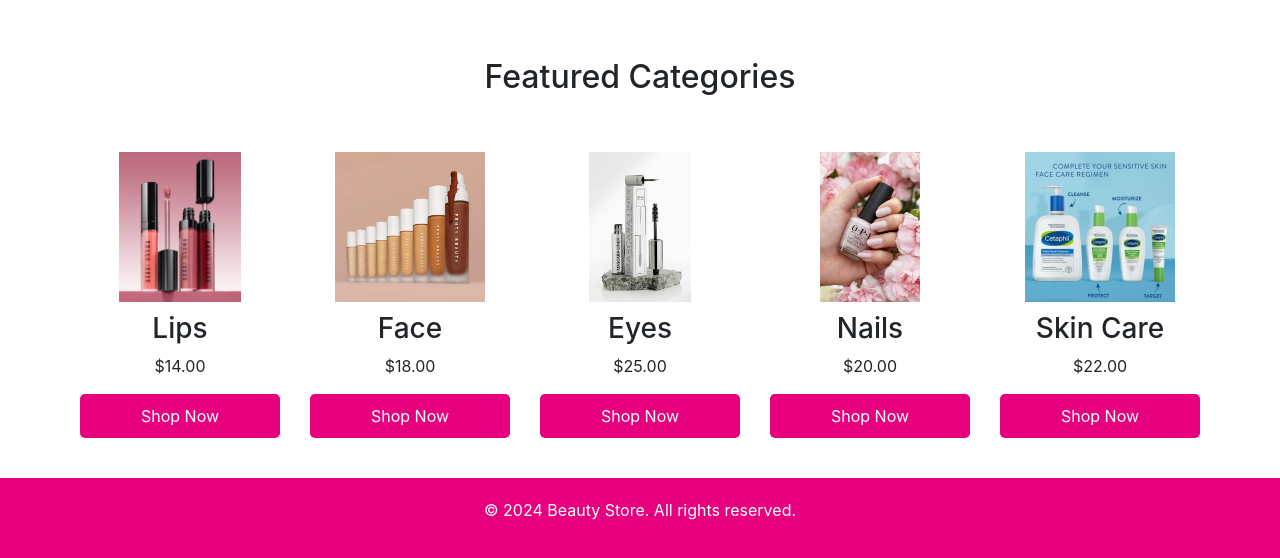
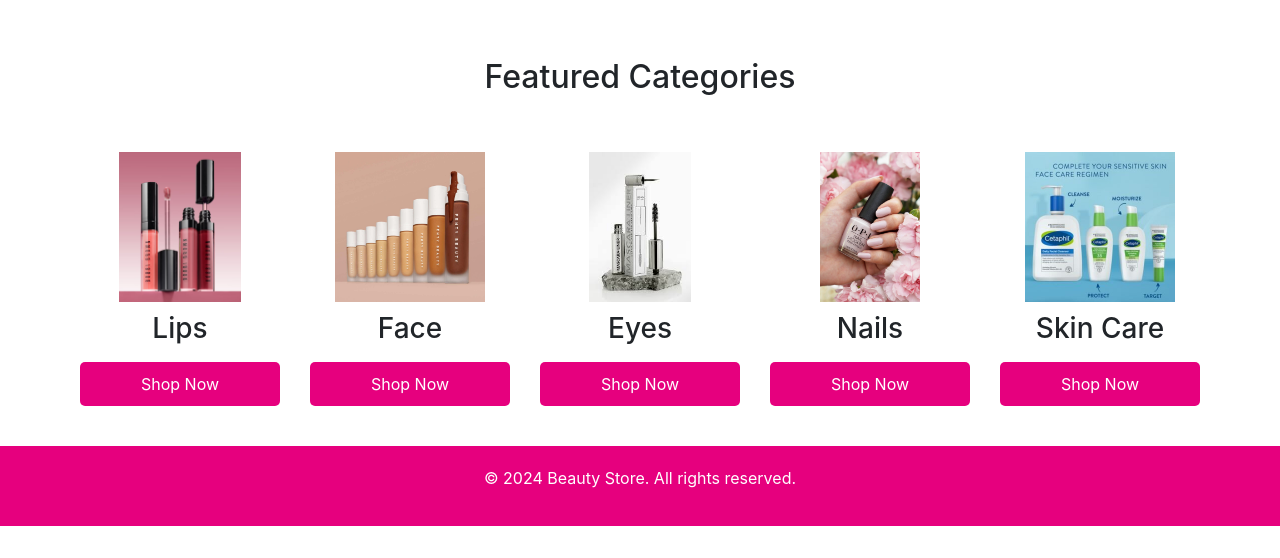
Before and after one commit to tina00918/ecomm, a plain HTML site: page index.html in a window 1280 px wide. Shown: the part 663-1221 px from the top of the page. After the commit the page ends 1189 px from the top, so only its background shows below. Drawn offline with nearby package versions, Linux system fonts and the light colour scheme.

Commit message:
minor changes

```diff
--- a/index.html
+++ b/index.html
@@ -144,31 +144,31 @@
                 <div class="category-item">
                     <img src="./images/lipstick2.jpg" alt="Lips">
                     <h3>Lips</h3>
-                    <p>$14.00</p>
+                    <p></p>
                     <a href="lips.html" class="category-btn">Shop Now</a>
                 </div>
                 <div class="category-item">
                     <img src="images/face1.jpg" alt="Face">
                     <h3>Face</h3>
-                    <p>$18.00</p>
+                    <p></p>
                     <a href="face.html" class="category-btn">Shop Now</a>
                 </div>
                 <div class="category-item">
                     <img src="images/eye1.jpeg" alt="Eyes">
                     <h3>Eyes</h3>
-                    <p>$25.00</p>
+                    <p></p>
                     <a href="eyes.html" class="category-btn">Shop Now</a>
                 </div>
                 <div class="category-item">
                     <img src="images/nails1.jpg" alt="Nails">
                     <h3>Nails</h3>
-                    <p>$20.00</p>
+                    <p></p>
                     <a href="nails.html" class="category-btn">Shop Now</a>
                 </div>
                 <div class="category-item">
                     <img src="images/skin1.jpg" alt="Skin Care">
                     <h3>Skin Care</h3>
-                    <p>$22.00</p>
+                    <p></p>
                     <a href="skincare.html" class="category-btn">Shop Now</a>
                 </div>
             </div>
```
